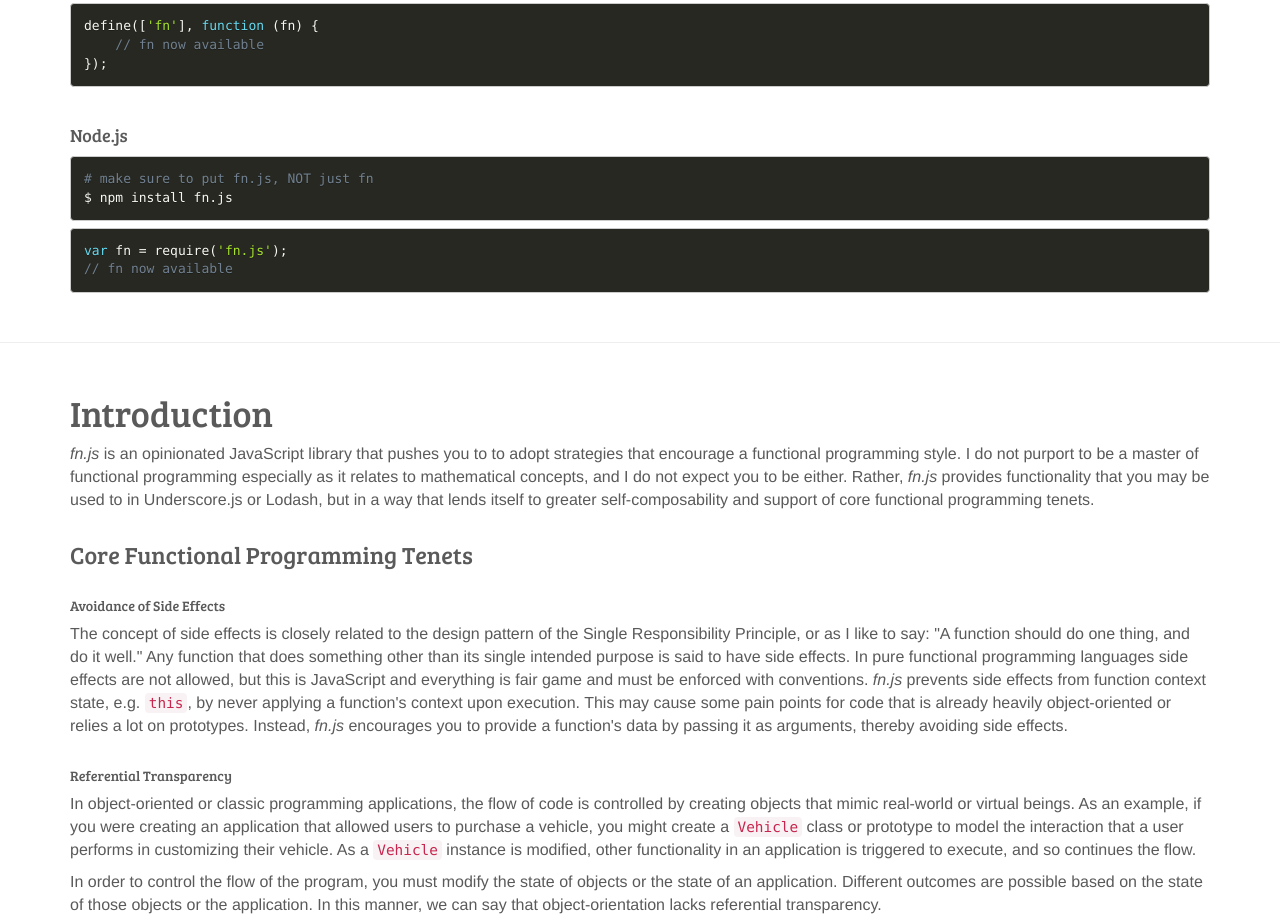
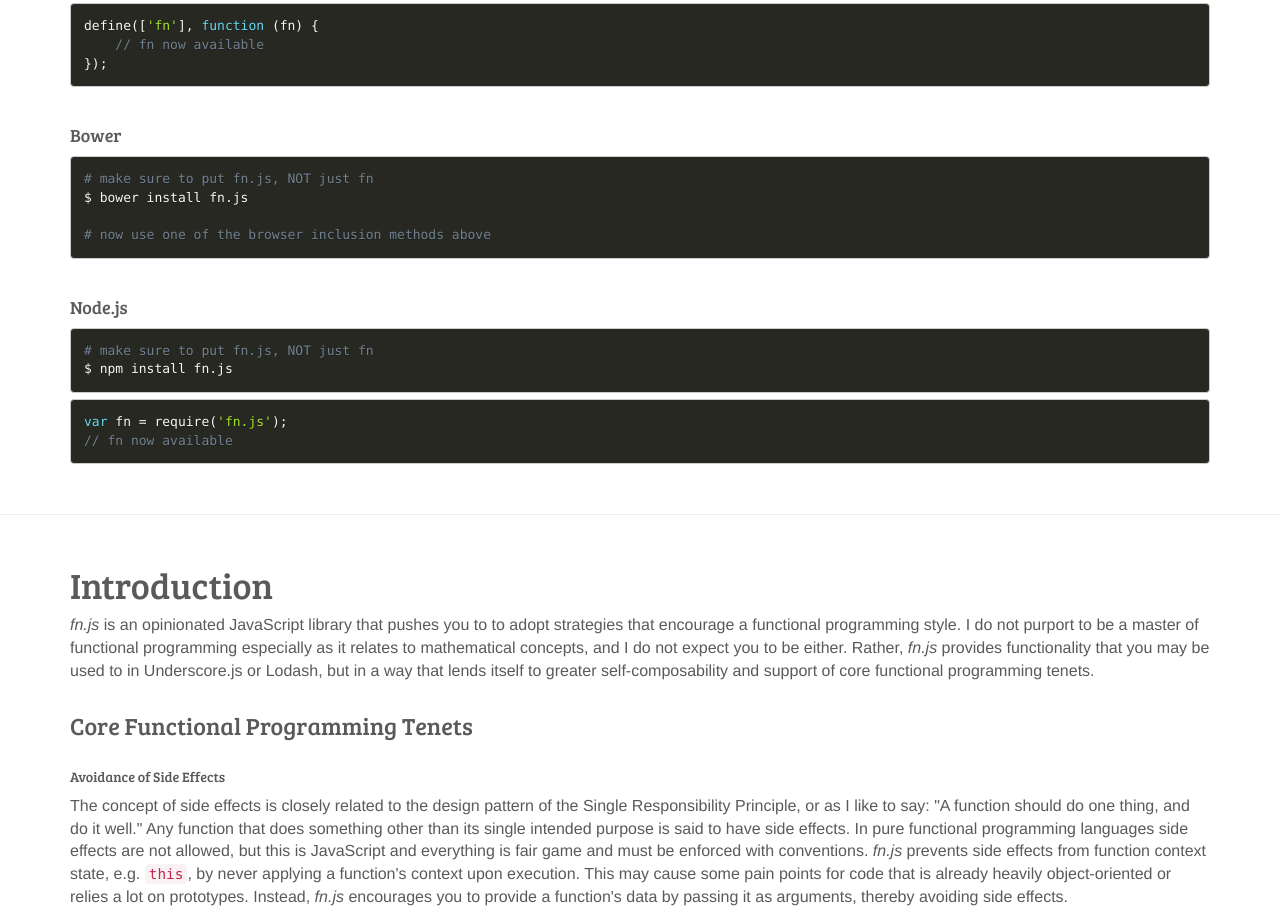
Before and after one commit to CrowdHailer/fn.js, a plain HTML site: page index.html in a window 1280 px wide. Shown: the part 1280-2203 px from the top of the page. Drawn offline with nearby package versions, Linux system fonts and the light colour scheme.

Commit message:
Revising phrase to reflect bower support

```diff
--- a/index.html
+++ b/index.html
@@ -123,6 +123,13 @@
 </code></pre>
 <br/>
 
+<h4>Bower</h4>
+<pre class="language-bash"><code># make sure to put fn.js, NOT just fn
+$ bower install fn.js
+
+# now use one of the browser inclusion methods above</code></pre>
+<br/>
+
 <h4>Node.js</h4>
 <pre class="language-bash"><code># make sure to put fn.js, NOT just fn
 $ npm install fn.js</code></pre>
```
